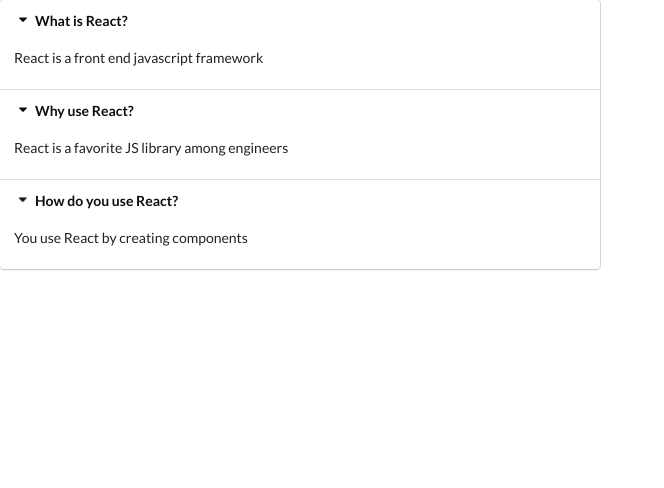
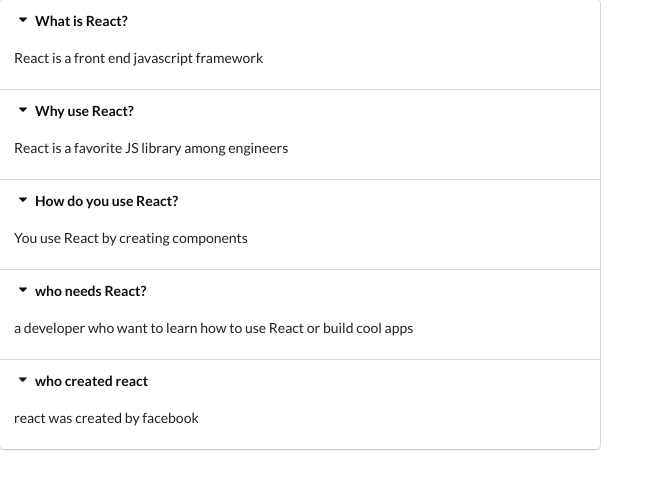
Before and after one commit to TabotCharlesBessong/react-with-redux, a React (Create React App) app in the folder hooks-lesson/: page / in a window 1280 px wide. Shown: the top 488 px of the page, without its empty margins (0-664 px from the left). Built offline with nearby package versions, Linux system fonts and the light colour scheme.

Commit message:
code refactoring and reducing boiler plate

```diff
--- a/hooks-lesson/src/App.js
+++ b/hooks-lesson/src/App.js
@@ -1,25 +1,12 @@
 import React from "react";
 import Accordion from "./components/Accordion";
+import data from "./constant/data";
 
-const items = [
-  {
-    title: "What is React?",
-    content: "React is a front end javascript framework",
-  },
-  {
-    title: "Why use React?",
-    content: "React is a favorite JS library among engineers",
-  },
-  {
-    title: "How do you use React?",
-    content: "You use React by creating components",
-  },
-];
 
 const App = () => {
   return (
     <div>
-      <Accordion items={items} />
+      <Accordion items={data.items} />
     </div>
   );
 };
--- a/hooks-lesson/src/components/Accordion.js
+++ b/hooks-lesson/src/components/Accordion.js
@@ -1,10 +1,14 @@
 import React from 'react';
 
 const Accordion = ({ items }) => {
-  const renderedItems = items.map((item) => {
+
+  const handleClick = (index) => {
+    console.log('i was clicked',index)}
+
+  const renderedItems = items.map((item,index) => {
     return (
       <React.Fragment key={item.title}>
-        <div className="title active">
+        <div onClick={() => handleClick(index)} className="title active">
           <i className="dropdown icon"></i>
           {item.title}
         </div>
--- /dev/null
+++ b/hooks-lesson/src/constant/data.js
@@ -0,0 +1,29 @@
+
+const items = [
+	{
+		title: "What is React?",
+		content: "React is a front end javascript framework",
+	},
+	{
+		title: "Why use React?",
+		content: "React is a favorite JS library among engineers",
+	},
+	{
+		title: "How do you use React?",
+		content: "You use React by creating components",
+	},
+  {
+    title:"who needs React?",
+    content: "a developer who want to learn how to use React or build cool apps"
+  },
+  {
+    title:"who created react",
+    content: "react was created by facebook"
+  }
+];
+
+const data = {
+  items
+}
+
+export default data
```
Also changed, not shown: hooks-lesson/public/index.html (+1 -21 lines).
